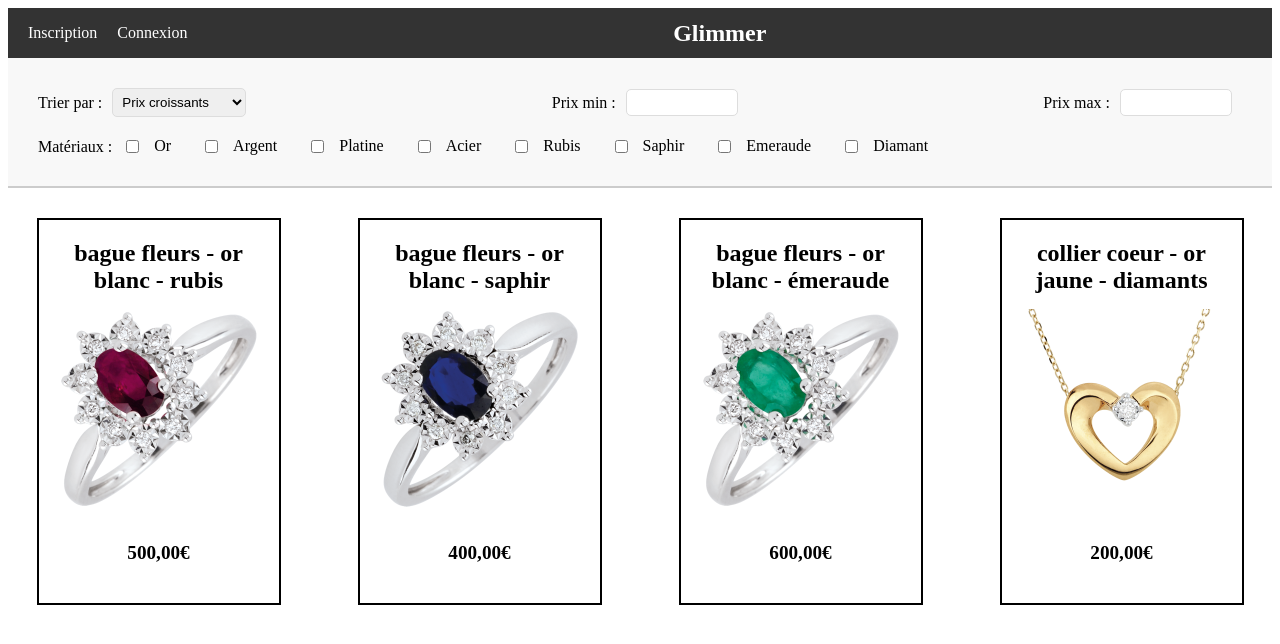
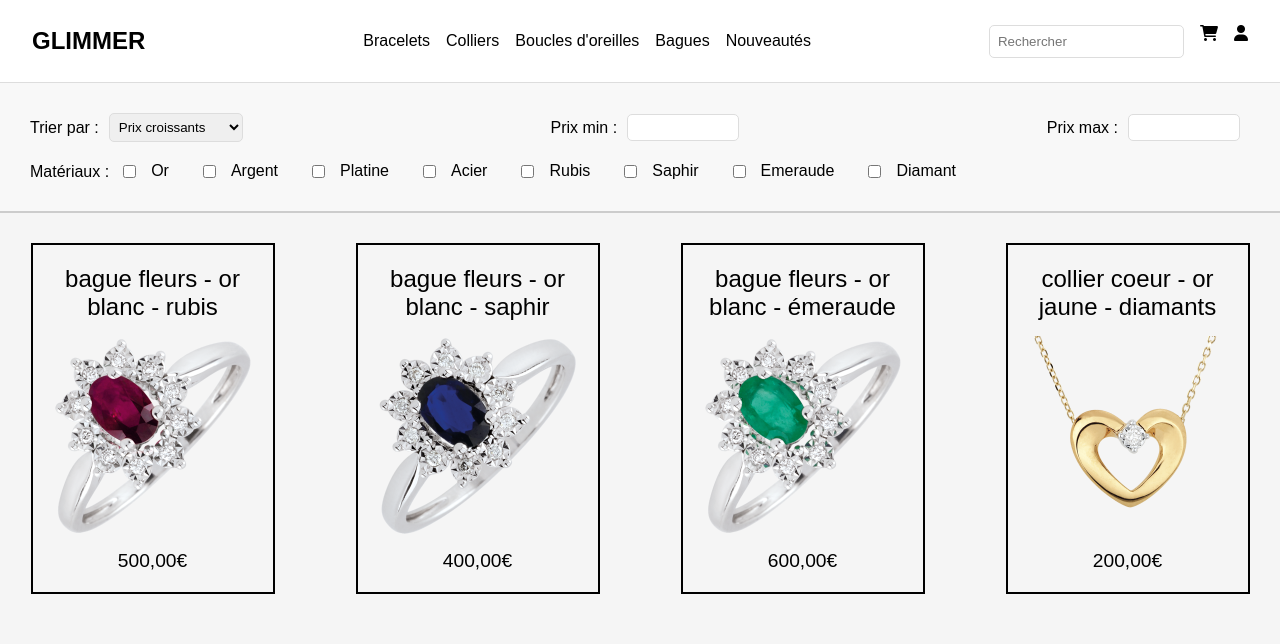
Before and after one commit to oscorchan/Glimmer, a Django app: page / in a window 1280 px wide. Shown: the top 644 px of the page. Run offline with Django 5.2, Linux system fonts and the light colour scheme; data comes from the database, SQL or seed files in the repository; both versions use the stored data as it was after the commit.

Commit message:
Modification de base.html. Page compte à créer.

```diff
--- a/accounts/views.py
+++ b/accounts/views.py
@@ -46,3 +46,9 @@ def login(request):
 def logout(request):
     auth_logout(request)
     return redirect('index')
+
+def compte(request):
+    if not request.user.is_authenticated:
+        return render(request, 'account/compte.html')
+    else:
+        return redirect('index')
--- a/shop/settings.py
+++ b/shop/settings.py
@@ -117,7 +117,7 @@ USE_TZ = True
 # Static files (CSS, JavaScript, Images)
 # https://docs.djangoproject.com/en/5.0/howto/static-files/
 
-STATIC_URL = 'static/'
+STATIC_URL = '/static/'
 STATICFILES_DIRS = [
     BASE_DIR / 'static'
 ]
--- a/shop/urls.py
+++ b/shop/urls.py
@@ -18,7 +18,7 @@ from django.contrib import admin
 from django.urls import path
 from store.views import index, product_detail, add_to_cart, cart, increase_quantity, decrease_quantity, remove_from_cart
 from django.conf.urls.static import static
-from accounts.views import signup, login, logout
+from accounts.views import signup, login, logout, compte
 
 from shop import settings
 
@@ -34,4 +34,5 @@ urlpatterns = [
     path('increase-quantity/<int:order_id>/', increase_quantity, name='increase_quantity'),
     path('decrease-quantity/<int:order_id>/', decrease_quantity, name='decrease_quantity'),
     path('remove-from-cart/<int:order_id>/', remove_from_cart, name='remove_from_cart'),
+    path('compte/', compte, name='compte'),
 ] + static(settings.MEDIA_URL, document_root=settings.MEDIA_ROOT)
--- a/static/style.css
+++ b/static/style.css
@@ -1,151 +1,81 @@
-/* Style général de la barre de navigation */
-.navbar {
-    background-color: #333; /* Couleur de fond */
-    color: #fff; /* Couleur du texte */
-    height: 50px; /* Hauteur de la barre de navigation */
-    display: flex; /* Utilise flexbox pour l'alignement */
-    justify-content: space-between; /* Espacement entre les éléments */
-    align-items: center; /* Centre les éléments verticalement */
-    padding: 0 20px; /* Padding sur les côtés */
+/* Styles globaux */
+body {
+    font-family: Arial, sans-serif;
+    margin: 0;
+    padding: 0;
+    box-sizing: border-box;
+    background-color: #f5f5f5;
 }
 
-/* Style du titre dans la barre de navigation */
-.navbar h1 {
-    margin: 0; /* Supprime la marge par défaut du h1 */
-    font-size: 1.5rem; /* Taille de la police du h1 */
+h1, h2, h3, h4, h5, h6 {
+    margin: 0;
+    padding: 0;
+    font-weight: normal;
 }
 
-/* Styles pour les sections gauche, droite et titre de la barre de navigation */
-.nav-left, .nav-title, .nav-right {
-    display: flex;
-    align-items: center;
+p {
+    margin: 0;
+    padding: 0;
 }
 
-/* Assure que le titre est centré et prend l'espace disponible */
-.nav-title {
-    justify-content: center;
-    flex-grow: 1;
+a {
+    text-decoration: none;
+    color: inherit;
 }
 
-/* Styles pour les liens dans la section gauche (et éventuellement droite) */
-.nav-left a, .nav-right a {
-    color: #fff; /* Couleur du texte des liens */
-    text-decoration: none; /* Supprime le soulignement */
-    font-size: 1rem; /* Taille de la police des liens */
+/* Barre de navigation principale */
+.main-nav {
+    display: flex;
+    justify-content: space-between;
+    align-items: center;
+    background-color: #fff;
+    padding: 1rem 2rem;
+    border-bottom: 1px solid #ddd;
 }
 
-/* Ajoute un espace supplémentaire spécifiquement au bouton 'Inscription' */
-.nav-left a[href*='signup'] {
-    margin-right: 20px; /* Ajoute 20px de marge à droite */
+.logo a {
+    font-size: 1.5rem;
+    font-weight: bold;
+    text-decoration: none;
+    color: #000;
 }
 
-/* Modifie les liens pour qu'ils deviennent gras au survol */
-.nav-left a:hover, .nav-right a:hover {
-    font-weight: bold; /* Rend le texte gras */
+.nav-links {
+    list-style: none;
+    display: flex;
+    gap: 1rem;
 }
 
-/* Styles pour les liens de la barre de navigation en général */
-.navbar a, .navbar a:visited {
-    color: #fff; /* Couleur du texte des liens */
-    text-decoration: none; /* Supprime le soulignement */
+.nav-links li a {
+    text-decoration: none;
+    color: #000;
 }
 
-/* Style de la barre de filtres */
-.filter-bar {
+.nav-actions {
     display: flex;
-    justify-content: space-between;
-    flex-wrap: wrap;
-    padding: 20px;
-    background-color: #f8f8f8;
-    border-bottom: 2px solid #ccc;
-    align-items: center;
+    gap: 1rem;
 }
 
-.filter-option {
-    margin: 10px;
-    display: flex;
-    align-items: center;
-}
-
-.filter-option label {
-    margin-right: 10px;
-}
-
-.filter-option select {
-    padding: 5px;
-    margin-right: 10px;
+input[type="text"] {
+    padding: 0.5rem;
     border: 1px solid #ddd;
     border-radius: 5px;
 }
 
-.checkbox-group {
-    display: flex;
-    gap: 10px; /* Espace entre les checkboxes */
+/* Messages */
+.message {
+    padding: 1rem;
+    margin: 1rem 0;
+    border: 1px solid #ddd;
+    background-color: #fff;
 }
 
-/* Style pour les cases à cocher et leurs étiquettes */
-.checkbox-group input[type="checkbox"] {
-    margin-right: 5px;
-    cursor: pointer;
+.message.error {
+    border-color: red;
+    color: red;
 }
 
-.checkbox-group label {
-    margin-right: 20px; /* Espace après l'étiquette */
-    cursor: pointer;
+.message.success {
+    border-color: green;
+    color: green;
 }
-
-/* Style général pour la grille des produits */
-.products-grid {
-    display: flex;
-    flex-wrap: wrap;
-    justify-content: space-around; /* Répartit uniformément avec de l'espace autour de chaque élément */
-    gap: 20px; /* Espace entre les produits */
-    margin-top: 30px; /* Espace supplémentaire au-dessus de la première rangée de produits */
-}
-
-/* Style des conteneurs de produits */
-.product-container {
-    width: 200px; /* ou la largeur souhaitée */
-    text-align: center;
-    padding: 20px;
-    border: 2px solid black; /* Ajoute une bordure noire autour du produit */
-}
-
-.product-container a {
-    color: black; /* Définit la couleur du texte en noir */
-    text-decoration: none; /* Supprime le soulignement du lien */
-}
-
-/* Style des titres de produits */
-.product-container h2 {
-    font-size: 1.5rem; /* Taille de police plus grande pour les titres */
-    margin: 0 0 5px 0;
-}
-
-/* Style des images des produits */
-.product-container img {
-    width: 100%; /* S'assure que l'image ne dépasse pas le conteneur */
-    height: auto; /* Garde le rapport hauteur/largeur */
-    margin-top: 10px;
-    margin-bottom: 10px;
-}
-
-/* Style des prix des produits */
-.product-container h3 {
-    font-size: 1.2rem;
-}
-
-.filter-option input[type="number"] {
-    padding: 5px;
-    margin-right: 10px;
-    border: 1px solid #ddd;
-    border-radius: 5px;
-    width: 100px; /* Largeur fixe pour les champs de saisie */
-}
-
-/* Style pour le nom d'utilisateur dans la barre de navigation */
-.username {
-    margin-right: 20px; /* Ajoutez plus d'espace à droite du nom d'utilisateur */
-    color: #fff; /* Couleur du texte, ajustez selon le besoin */
-    /* Vous pouvez ajouter d'autres propriétés de style ici si nécessaire */
-}
--- a/store/templates/store/index.html
+++ b/store/templates/store/index.html
@@ -1,8 +1,13 @@
 {% extends "base.html" %}
+
+{% load static %}
+
+{% block extra_css %}
+<link rel="stylesheet" href="{% static 'index.css' %}">
+{% endblock %}
 
 {% block content %}
 
-{% load static %}
 
 <!-- Début de la barre de filtres -->
 
--- a/store/views.py
+++ b/store/views.py
@@ -2,6 +2,7 @@ from django.shortcuts import render, get_object_or_404, redirect
 from store.models import Cart, Order, Product
 from django.urls import reverse
 from django.db.models import Q
+from django.contrib.auth.decorators import login_required
 
 def index(request):
     products = Product.objects.all()
@@ -57,6 +58,7 @@ def product_detail(request, slug):
     product = get_object_or_404(Product, slug=slug)
     return render(request, 'store/product.html', context={"product": product})
 
+@login_required
 def add_to_cart(request, slug):
     user = request.user
     product = get_object_or_404(Product, slug=slug)
@@ -72,18 +74,21 @@ def add_to_cart(request, slug):
 
     return redirect(reverse("product", kwargs={"slug": slug}))
 
+@login_required
 def cart(request):
     cart, _ = Cart.objects.get_or_create(user=request.user)
     is_empty = cart.orders.count() == 0
 
     return render(request, 'store/cart.html', context={"orders": cart.orders.all(), "is_empty": is_empty})
 
+@login_required
 def increase_quantity(request, order_id):
     order = get_object_or_404(Order, id=order_id)
     order.quantity += 1
     order.save()
     return redirect('cart')
 
+@login_required
 def decrease_quantity(request, order_id):
     order = get_object_or_404(Order, id=order_id)
 
@@ -95,6 +100,7 @@ def decrease_quantity(request, order_id):
 
     return redirect('cart')
 
+@login_required
 def remove_from_cart(request, order_id):
     Order.objects.filter(id=order_id).delete()
     return redirect('cart')
--- a/templates/base.html
+++ b/templates/base.html
@@ -3,30 +3,34 @@
 <head>
     {% load static %}
     <link rel="stylesheet" href="{% static 'style.css' %}">
+    <link rel="stylesheet" href="https://cdnjs.cloudflare.com/ajax/libs/font-awesome/6.0.0-beta3/css/all.min.css">
     <meta charset="UTF-8">
     <title>Glimmer</title>
+    {% block extra_css %}{% endblock %}
 </head>
 <body>
-    <div class="navbar">
-        <div class="nav-left">
-            {% if not user.is_authenticated %}
-                <a href="{% url 'signup' %}">Inscription</a>
-                <a href="{% url 'login' %}">Connexion</a>
-            {% else %}
-                <span class='username'>{{ user.username }}</span>
-                <a href="{% url 'logout' %}">Déconnexion</a>
-            {% endif %}
+    <!-- Barre de navigation principale -->
+    <nav class="main-nav">
+        <div class="logo">
+            <a href="{% url 'index' %}">GLIMMER</a>
         </div>
-
-        <a href="{% url 'index' %}" class="nav-title"><h1>Glimmer</h1></a>
-
-        <div class="nav-right">
-            {% if user.is_authenticated %}
-                <a href="{% url 'cart' %}">Panier({{ user.cart.total_items }})</a>
-            {% endif %}
+        <ul class="nav-links">
+            <li><a href="#">Bracelets</a></li>
+            <li><a href="#">Colliers</a></li>
+            <li><a href="#">Boucles d'oreilles</a></li>
+            <li><a href="#">Bagues</a></li>
+            <li><a href="#">Nouveautés</a></li>
+        </ul>
+        <div class="nav-actions">
+            <input type="text" placeholder="Rechercher">
+            <a href="{% url 'cart' %}" class="icon">
+                <i class="fas fa-shopping-cart"></i>
+            </a>
+            <a href="{% url 'compte' %}" class="icon">
+                <i class="fas fa-user"></i>
+            </a>
         </div>
-
-    </div>
+    </nav>
 
     {% if messages %}
     {% for message in messages %}
```
Also changed, not shown: accounts/templates/accounts/compte.html (added, +9 -0 lines), static/index.css (added, +92 -0 lines), db.sqlite3.
